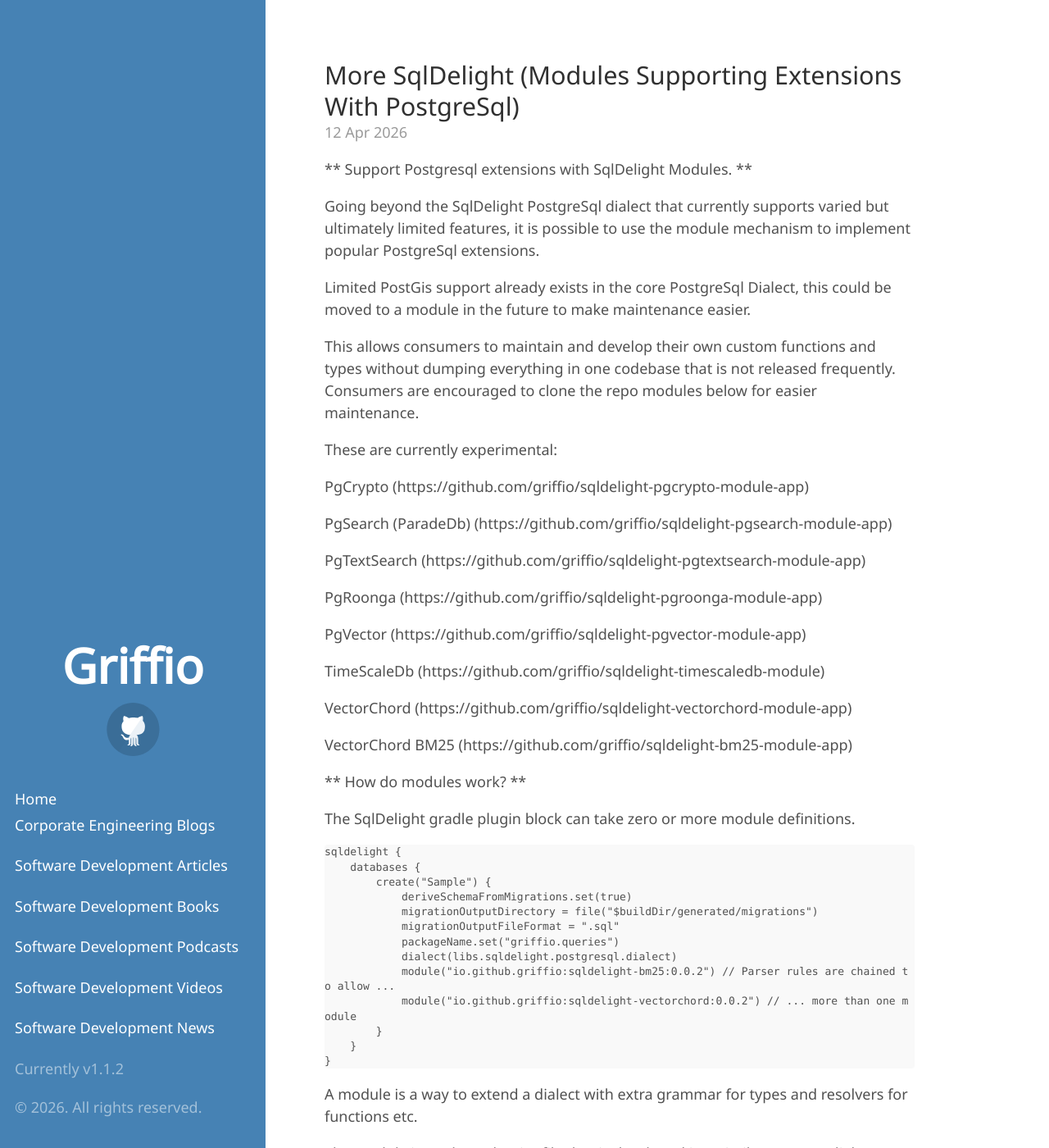
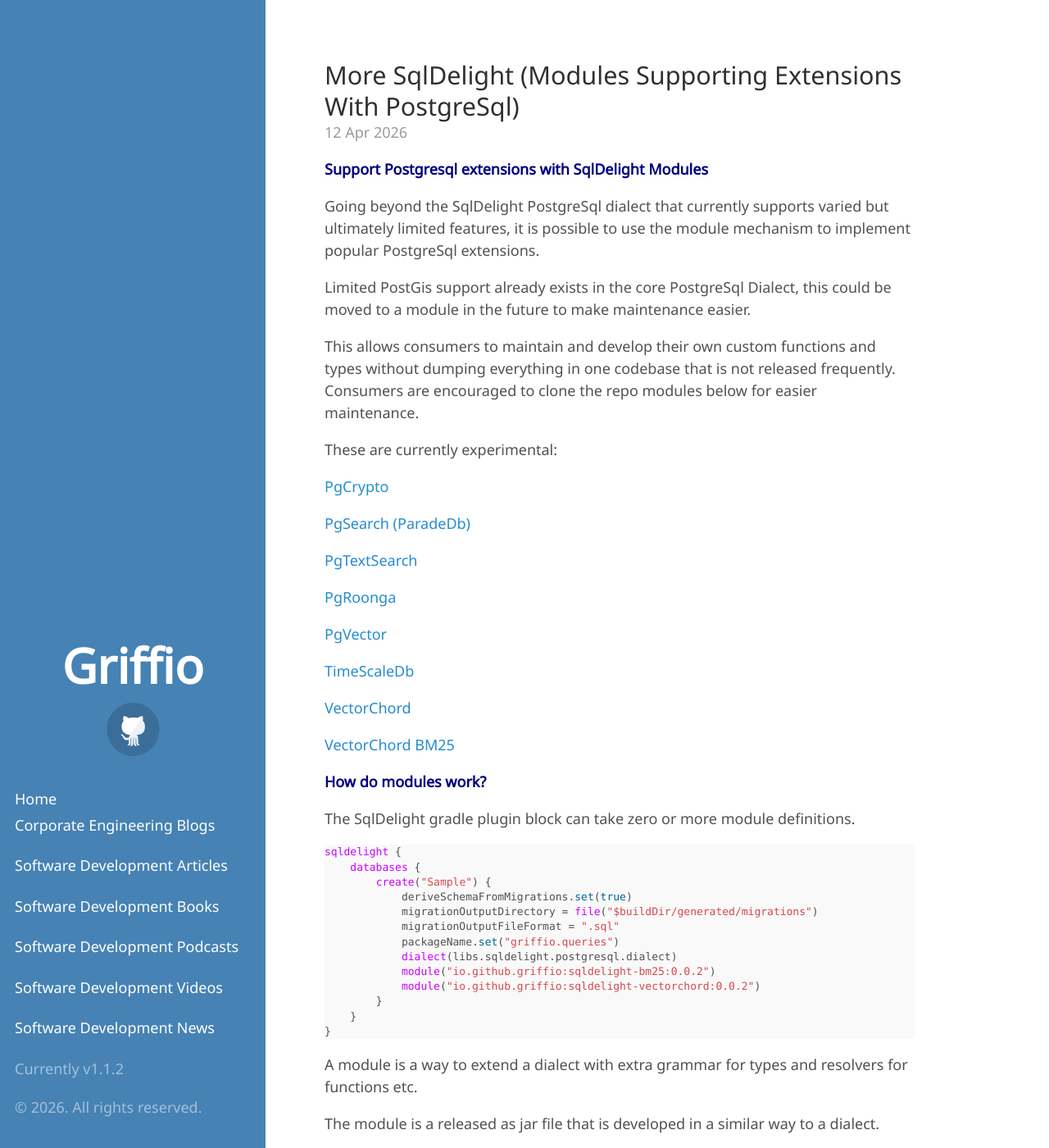
Before and after one commit to griffio/griffio.github.io, a Jekyll site: the page built from _posts/2026-04-12-More-SqlDelight-Modules-Supporting-Extensions-With-PostgreSql.md, in a window 1280 px wide and 1400 px high. Shown: the whole window at 82% size. Built offline with Jekyll 4.4.1, drawn with Linux system fonts in a browser that asks for light colours; some web fonts are replaced; some of the changed text lies outside the part shown.

Commit message:
Update 2026-04-12-More-SqlDelight-Modules-Supporting-Extensions-With-PostgreSql.md

````diff
--- a/_posts/2026-04-12-More-SqlDelight-Modules-Supporting-Extensions-With-PostgreSql.md
+++ b/_posts/2026-04-12-More-SqlDelight-Modules-Supporting-Extensions-With-PostgreSql.md
@@ -7,7 +7,7 @@
 summary: sqldelight postgresql module support for extensions
 ---
 
-** Support Postgresql extensions with SqlDelight Modules. **
+**Support Postgresql extensions with SqlDelight Modules**
 
 Going beyond the SqlDelight PostgreSql dialect that currently supports varied but ultimately limited features, it is possible
 to use the module mechanism to implement popular PostgreSql extensions.
@@ -19,27 +19,27 @@
 
 These are currently experimental:
 
-PgCrypto (https://github.com/griffio/sqldelight-pgcrypto-module-app)
+[PgCrypto](https://github.com/griffio/sqldelight-pgcrypto-module-app)
 
-PgSearch (ParadeDb) (https://github.com/griffio/sqldelight-pgsearch-module-app)
+[PgSearch (ParadeDb)](https://github.com/griffio/sqldelight-pgsearch-module-app)
 
-PgTextSearch (https://github.com/griffio/sqldelight-pgtextsearch-module-app)
+[PgTextSearch](https://github.com/griffio/sqldelight-pgtextsearch-module-app)
 
-PgRoonga (https://github.com/griffio/sqldelight-pgroonga-module-app)
+[PgRoonga](https://github.com/griffio/sqldelight-pgroonga-module-app)
 
-PgVector (https://github.com/griffio/sqldelight-pgvector-module-app)
+[PgVector](https://github.com/griffio/sqldelight-pgvector-module-app)
 
-TimeScaleDb (https://github.com/griffio/sqldelight-timescaledb-module)
+[TimeScaleDb](https://github.com/griffio/sqldelight-timescaledb-module)
 
-VectorChord (https://github.com/griffio/sqldelight-vectorchord-module-app)
+[VectorChord](https://github.com/griffio/sqldelight-vectorchord-module-app)
 
-VectorChord BM25 (https://github.com/griffio/sqldelight-bm25-module-app)
+[VectorChord BM25](https://github.com/griffio/sqldelight-bm25-module-app)
 
-** How do modules work? **
+**How do modules work?**
 
 The SqlDelight gradle plugin block can take zero or more module definitions.
 
-```
+``` kotlin
 sqldelight {
     databases {
         create("Sample") {
@@ -48,8 +48,8 @@
             migrationOutputFileFormat = ".sql"
             packageName.set("griffio.queries")
             dialect(libs.sqldelight.postgresql.dialect)
-            module("io.github.griffio:sqldelight-bm25:0.0.2") // Parser rules are chained to allow ...
-            module("io.github.griffio:sqldelight-vectorchord:0.0.2") // ... more than one module
+            module("io.github.griffio:sqldelight-bm25:0.0.2")
+            module("io.github.griffio:sqldelight-vectorchord:0.0.2")
         }
     }
 }
````
Also changed, not shown: other parts of _posts/2026-04-12-More-SqlDelight-Modules-Supporting-Extensions-With-PostgreSql.md (+1 -1 lines).
